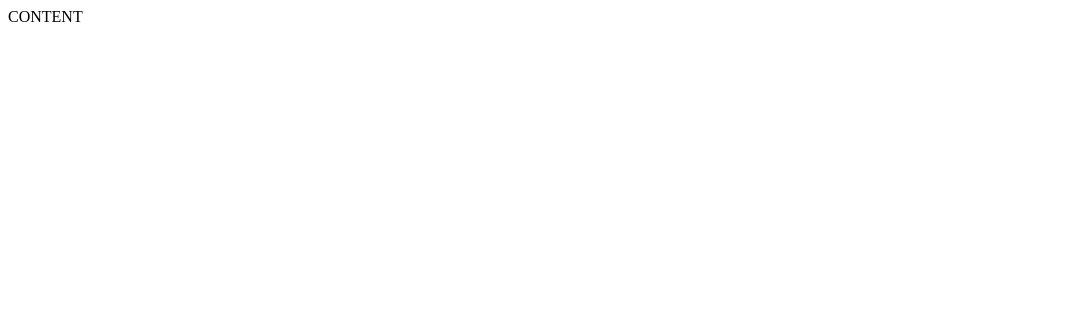
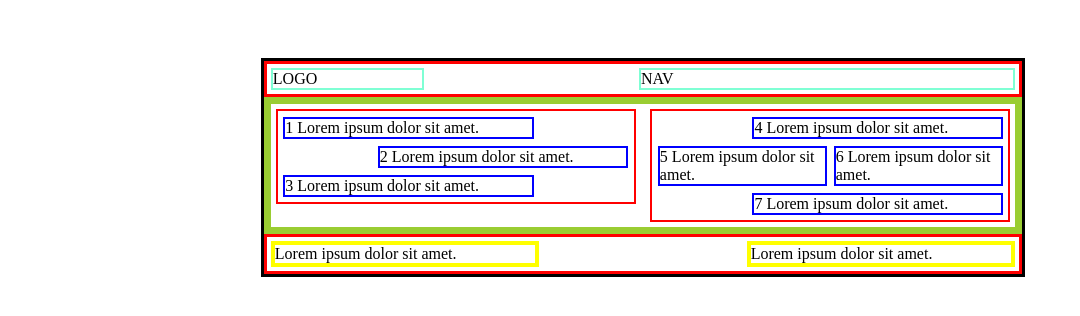
Before and after one commit to EgleNem/4-kvadratai-su-calc, a website: page index.html in a window 1280 px wide. Shown: the whole page, without its empty margins (0-1080 px from the left). Drawn offline with Linux system fonts and the light colour scheme.

Commit message:
Padding added

```diff
--- a/index.html
+++ b/index.html
@@ -4,9 +4,35 @@
     <meta charset="UTF-8">
     <meta http-equiv="X-UA-Compatible" content="IE=edge">
     <meta name="viewport" content="width=device-width, initial-scale=1.0">
-    <title>Document</title>
+    <title>Kvadratukai</title>
 </head>
 <body>
-    CONTENT
+    <div style="border: solid 3px black; width: 60%; margin-top: 50px; margin-left: 20%;display: inline-block;">
+        <div style="border: solid 3px red;width: calc(100% - 14px); padding: 4px; float:left ">
+            <div style="border: 2px solid aquamarine; width: 20%; float: left;">LOGO</div>
+            <div style="border: 2px solid aquamarine; width: 50%; float: right;">NAV</div>
+        </div>
+        <div style="border: solid 7px yellowgreen; padding: 5px; width: calc(100% - 24px); float:left ">
+            <div style="border: solid 2px red;width: calc(49% - 8px); float:left; padding:2px ">
+                <div style="border: solid 2px blue; width:70%; float:left; margin:1%">1 Lorem ipsum dolor sit amet.</div>
+                <div style="border: solid 2px blue; width:70%; float:right; margin:1%">2 Lorem ipsum dolor sit amet.</div>
+                <div style="border: solid 2px blue; width:70%; float:left; margin:1%">3 Lorem ipsum dolor sit amet.</div>
+            </div>
+            <div style="border: solid 2px red;width: calc(49% - 8px); float:right ; padding:2px">
+                <div style="border: solid 2px blue; width:70%; float:right; margin:1%">4 Lorem ipsum dolor sit amet.</div>
+                <div style="border: solid 2px blue; width: calc(50% - 4px - 2%); float:left; margin:1%">5 Lorem ipsum dolor sit amet.</div>
+                <div style="border: solid 2px blue; width: calc(50% - 4px - 2%); float:left; margin:1%">6 Lorem ipsum dolor sit amet.</div>
+                <div style="border: solid 2px blue; width:70%; float:right; margin:1%">7 Lorem ipsum dolor sit amet.</div>
+            </div>
+
+        </div>
+        <div style="border: solid 3px red;width: calc(100% - 14px); padding: 4px; float:left ">
+            <div style="border: solid 4px yellow; width:35%; float:left"> Lorem ipsum dolor sit amet.</div>
+            <div style="border: solid 4px yellow; width:35%; float:right"> Lorem ipsum dolor sit amet.</div>
+        </div>
+
+
+    </div>
+
 </body>
 </html>
```
